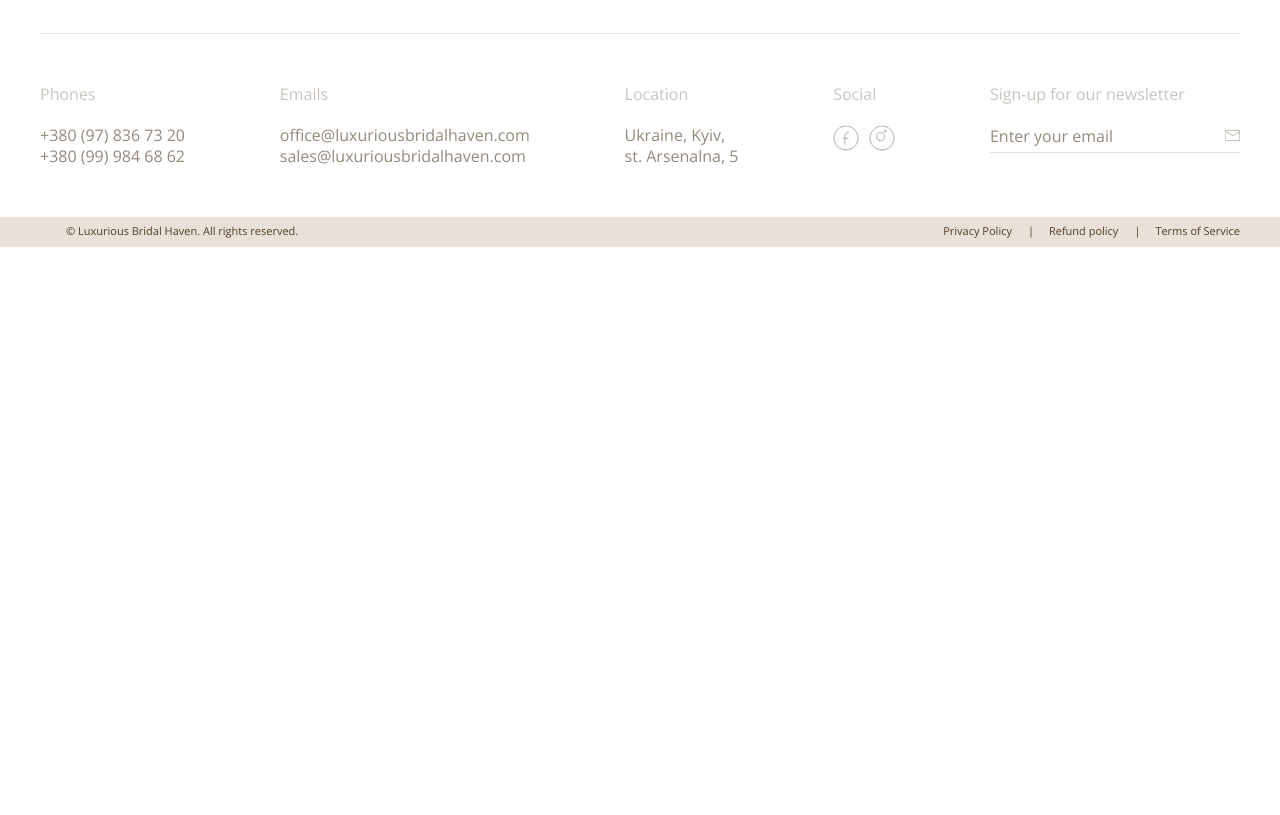
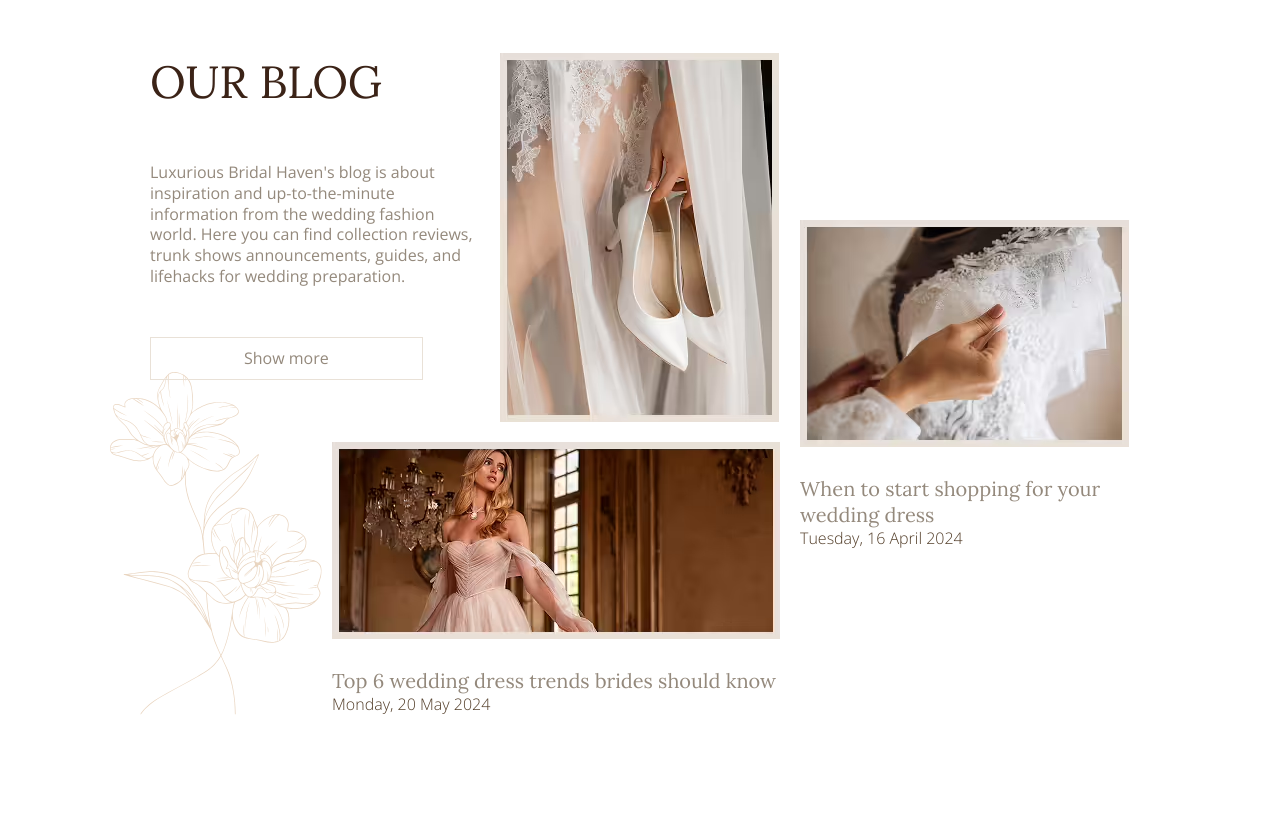
Before and after one commit to Alexandr-rudic/shop_1, a website: page app/pages/index.html in a window 1280 px wide. Shown: the part 3752-4567 px from the top of the page. Before the commit the page ends 3999 px from the top, so only its background shows below. Drawn offline with nearby package versions, Linux system fonts and the light colour scheme; files that its build step writes are made by us from their sources; files whose address does not match are found by name.

Commit message:
added section our-blog

```diff
--- a/app/pages/index.html
+++ b/app/pages/index.html
@@ -58,6 +58,7 @@
   <section class="designer">
     <div class="container">
       <div class="designer__inner">
+        <img class="designer__decor" src="images/designer-decor.svg" alt="">
         <div class="designer__content">
           <h2 class="designer__title">
             THE DESIGNER
@@ -133,5 +134,55 @@
       </div>
     </div>
   </section>
+  <section class="our-blog">
+    <div class="container">
+      <div class="our-blog__inner">
+        <div class="our-blog__content">
+          <h2 class="our-blog__title">
+            OUR BLOG
+          </h2>
+          <p class="our-blog__text">
+            Luxurious Bridal Haven's blog is about inspiration and up-to-the-minute information from the wedding fashion
+            world. Here you can find collection reviews, trunk shows announcements, guides, and lifehacks for wedding
+            preparation.
+          </p>
+          <a class="our-blog__btn-link" href="#">
+            Show more
+          </a>
+        </div>
+        <picture>
+          <source srcset="images/our-blog-1.avif" type="image/avif">
+          <source srcset="images/our-blog-1.webp" type="image/webp">
+          <img class="our-blog__img" src="images/our-blog-1.jpg" alt="Alt text">
+        </picture>
+        <div class="our-blog__box our-blog__box-rihgt">
+          <picture>
+            <source srcset="images/our-blog-2.avif" type="image/avif">
+            <source srcset="images/our-blog-2.webp" type="image/webp">
+            <img class="our-blog__box-img" src="images/our-blog-2.jpg" alt="Alt text">
+          </picture>
+          <a class="our-blog__link" href="#">
+            When to start shopping for your wedding dress
+          </a>
+          <p class="our-blog__box-date">
+            Tuesday, 16 April 2024
+          </p>
+        </div>
+        <div class="our-blog__box our-blog__box-bottom">
+          <picture>
+            <source srcset="images/our-blog-3.avif" type="image/avif">
+            <source srcset="images/our-blog-3.webp" type="image/webp">
+            <img class="our-blog__box-img" src="images/our-blog-3.jpg" alt="Alt text">
+          </picture>
+          <a class="our-blog__link" href="#">
+            Top 6 wedding dress trends brides should know
+          </a>
+          <p class="our-blog__box-date">
+            Monday, 20 May 2024
+          </p>
+        </div>
+      </div>
+    </div>
+  </section>
 </main>
 <!--=include footer.html -->
--- a/app/scss/style.scss
+++ b/app/scss/style.scss
@@ -296,6 +296,8 @@ body {
     color: #fff;
     padding: 12px;
     border: none;
+    position: relative;
+    z-index: 10;
   }
   &__form-caption {
     font-size: 11px;
@@ -305,10 +307,18 @@ body {
 
 .designer {
   padding: 150px 0 210px;
+  position: relative;
   &__inner {
     display: flex;
     justify-content: space-between;
     padding: 0 40px;
+  }
+  &__decor {
+    position: absolute;
+    top: -225px;
+    left: 50%;
+    transform: translateX(-50%);
+    z-index: 5;
   }
   &__content {
     max-width: 404px;
@@ -399,3 +409,59 @@ body {
     }
   }
 }
+
+.our-blog {
+  padding: 150px 100px;
+  &__inner {
+    display: grid;
+    grid-template-columns: 1fr 280px 330px;
+    gap: 20px;
+    padding: 0 40px;
+    background-image: url(../images/our-blog-decor.svg);
+    background-repeat: no-repeat;
+    background-position: bottom left;
+  }
+  &__content {}
+  &__title {
+    @extend %lora-400;
+    font-size: 45px;
+    text-transform: uppercase;
+    margin-bottom: 50px;
+  }
+  &__text {
+    max-width: 400px;
+    margin-bottom: 50px;
+    color: vars.$color-text-muted;
+    font-size: 16px;
+  }
+  &__btn-link {
+    font-size: 16px;
+    display: inline-block;
+    padding: 10px 93px;
+    border: 1px solid vars.$bg-primary;
+    color: vars.$color-text-muted;
+  }
+  &__link {
+    margin-bottom: 5px;
+    @extend  %lora-400;
+    color: vars.$color-text-muted;
+  }
+  &__img {}
+  &__box {}
+  &__box-rihgt {
+    grid-row: span 2;
+    align-self: center;
+  }
+  &__box-img {
+    margin-bottom: 29px;
+  }
+  &__box-date {
+    color:  vars.$color-primary;
+    font-size: 16px;
+    @extend %opensans-300;
+  }
+  &__box-bottom {
+    grid-column: span 2;
+    margin-left: auto;
+  }
+}
```
Also changed, not shown: app/images/designer-decor-svg.svg (added), app/images/designer-decor.svg (added), app/images/our-blog-1.avif (added), app/images/our-blog-1.jpg (added), app/images/our-blog-1.webp (added), app/images/our-blog-2.avif (added), app/images/our-blog-2.jpg (added), app/images/our-blog-2.webp (added), app/images/our-blog-3.avif (added), app/images/our-blog-3.jpg (added), app/images/our-blog-3.webp (added), app/images/our-blog-decor.svg (added), app/images/src/designer-decor.svg (added), app/images/src/our-blog-1.jpg (added), 3 more files.
